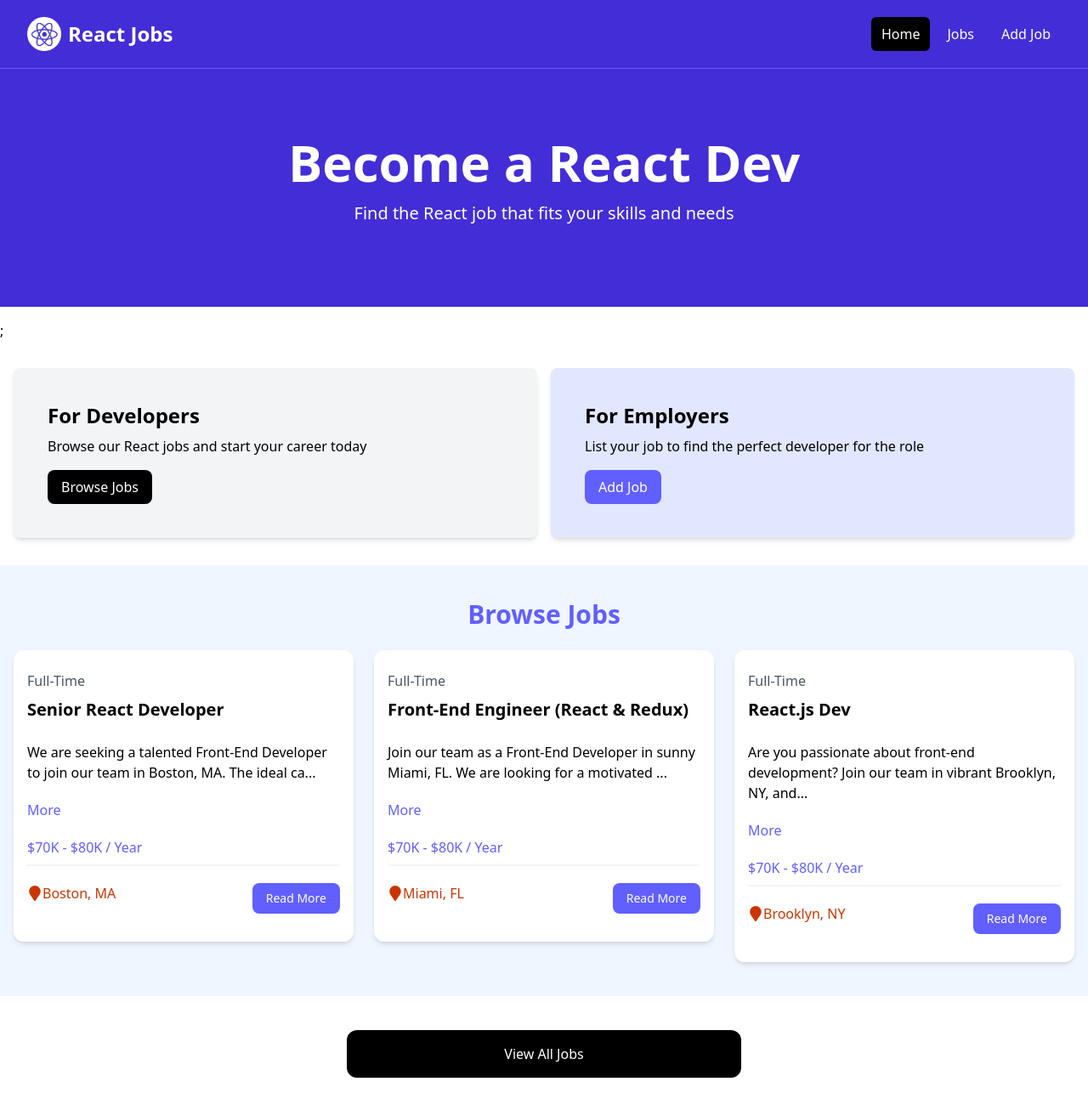
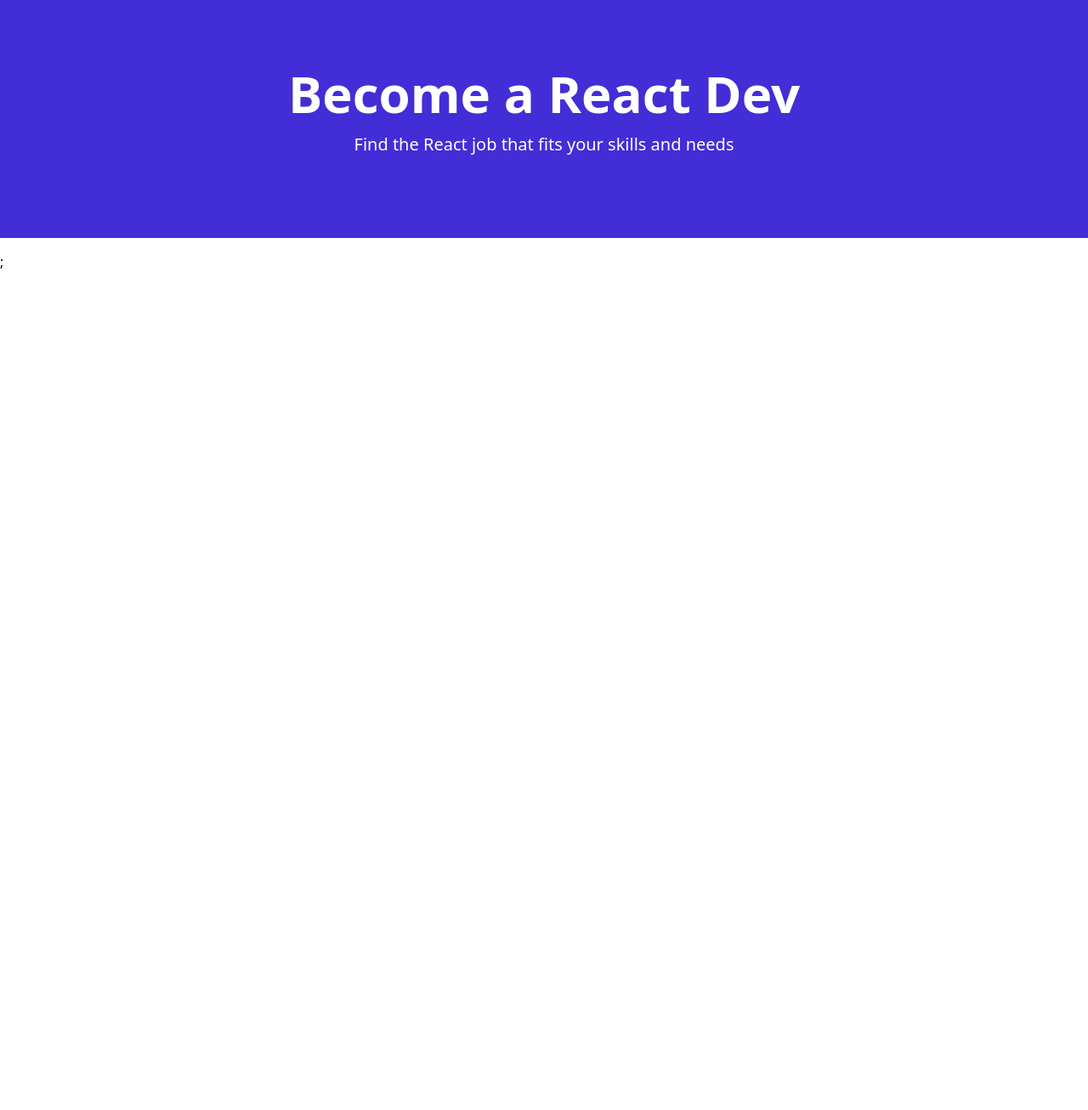
Before and after one commit to ranahusain/react_jsx, a React (Vite) app: page / in a window 1280 px wide. Shown: the whole page at 85% size. After the commit the page ends 800 px from the top, so only its background shows below. Built offline with nearby package versions, Linux system fonts and the light colour scheme; the HTML template or start-up script is replaced by a standard one.

Commit message:
router hompage setup complete

```diff
--- a/src/App.jsx
+++ b/src/App.jsx
@@ -3,22 +3,30 @@ import {
   createBrowserRouter,
   createRoutesFromElements,
   Router,
+  RouterProvider,
 } from "react-router-dom";
-import Navbar from "./components/Navbar";
-import Hero from "./components/Hero";
-import HomeCards from "./components/HomeCards";
-import JobListing from "./components/JobListing";
-import ViewAllJobs from "./components/ViewAllJobs";
+import HomePage from "./pages/HomePage";
+
+// import Navbar from "./components/Navbar";
+// import Hero from "./components/Hero";
+// import HomeCards from "./components/HomeCards";
+// import JobListing from "./components/JobListing";
+// import ViewAllJobs from "./components/ViewAllJobs";
+
+const router = createBrowserRouter(
+  createRoutesFromElements(<Route index element={<HomePage />} />)
+);
 
 const App = () => {
   return (
     <>
-      <Navbar />
+      {/* <Navbar /> */}
       {/* <Hero title="Test Titile" subtitle="This is the Subtitle" /> */}
-      <Hero />
-      <HomeCards />
-      <JobListing />
-      <ViewAllJobs />
+      {/* <Hero /> */}
+      {/* <HomeCards /> */}
+      {/* <JobListing /> */}
+      {/* <ViewAllJobs /> */}
+      <RouterProvider router={router} />
     </>
   );
 };
--- /dev/null
+++ b/src/layouts/MainLayout.jsx
@@ -0,0 +1,5 @@
+const MainLayout = () => {
+  return <div>MainLayout</div>;
+};
+
+export default MainLayout;
--- /dev/null
+++ b/src/pages/HomePage.jsx
@@ -0,0 +1,10 @@
+import Hero from "../components/Hero";
+const HomePage = () => {
+  return (
+    <>
+      <Hero />
+    </>
+  );
+};
+
+export default HomePage;
```
Also changed, not shown: 1 other file (tests, documents, lock files or other folders).
